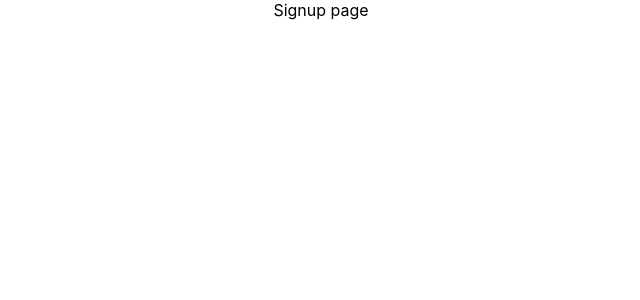
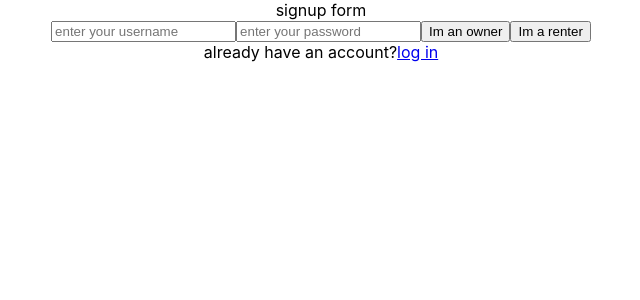
Before and after one commit to Build-Week-use-My-Tech-2/front-end, a React (Create React App) app: page /signup in a window 1280 px wide. Shown: the top 300 px of the page, without its empty margins (319-959 px from the left). Built offline with nearby package versions, Linux system fonts and the light colour scheme.

Commit message:
added stuff for unit 2 people to design

```diff
--- a/src/components/Login/Login.js
+++ b/src/components/Login/Login.js
@@ -1,7 +1,8 @@
 import React, { useState } from "react";
+import { Link } from "react-router-dom";
 
 const initialLoginCredentials = {
-	email: "",
+	username: "",
 	password: "",
 };
 
@@ -18,12 +19,13 @@ const Login = () => {
 
 	return (
 		<div>
+			Login Form
 			<form>
 				<input
 					type="text"
-					name="email"
-					value={loginCredentials.email}
-					placeholder="enter your email"
+					name="username"
+					value={loginCredentials.username}
+					placeholder="enter your username"
 					onChange={handleChange}
 				/>
 				<input
@@ -37,6 +39,10 @@ const Login = () => {
 				<button> Im an owner </button>
 				<button> Im a renter </button>
 			</form>
+			<div>
+				dont have an account?
+				<Link to="/signup">sign up</Link>
+			</div>
 		</div>
 	);
 };
--- a/src/components/Signup/Signup.js
+++ b/src/components/Signup/Signup.js
@@ -1,7 +1,49 @@
-import React from "react";
+import React, { useState } from "react";
+import { Link } from "react-router-dom";
+
+const initialFormValues = {
+	username: "",
+	password: "",
+};
 
 const Signup = () => {
-	return <div>Signup page</div>;
+	const [formValues, setFormValues] = useState(initialFormValues);
+
+	const handleChange = (e) => {
+		setFormValues({
+			...formValues,
+			[e.target.name]: e.target.value,
+		});
+	};
+
+	return (
+		<div>
+			signup form
+			<form>
+				<input
+					type="text"
+					name="username"
+					value={formValues.username}
+					placeholder="enter your username"
+					onChange={handleChange}
+				/>
+				<input
+					type="text"
+					name="password"
+					value={formValues.password}
+					placeholder="enter your password"
+					onChange={handleChange}
+				/>
+				<button> Im an owner </button>
+				<button> Im a renter </button>
+
+				<div>
+					already have an account?
+					<Link to="/">log in</Link>
+				</div>
+			</form>
+		</div>
+	);
 };
 
 export default Signup;
```
